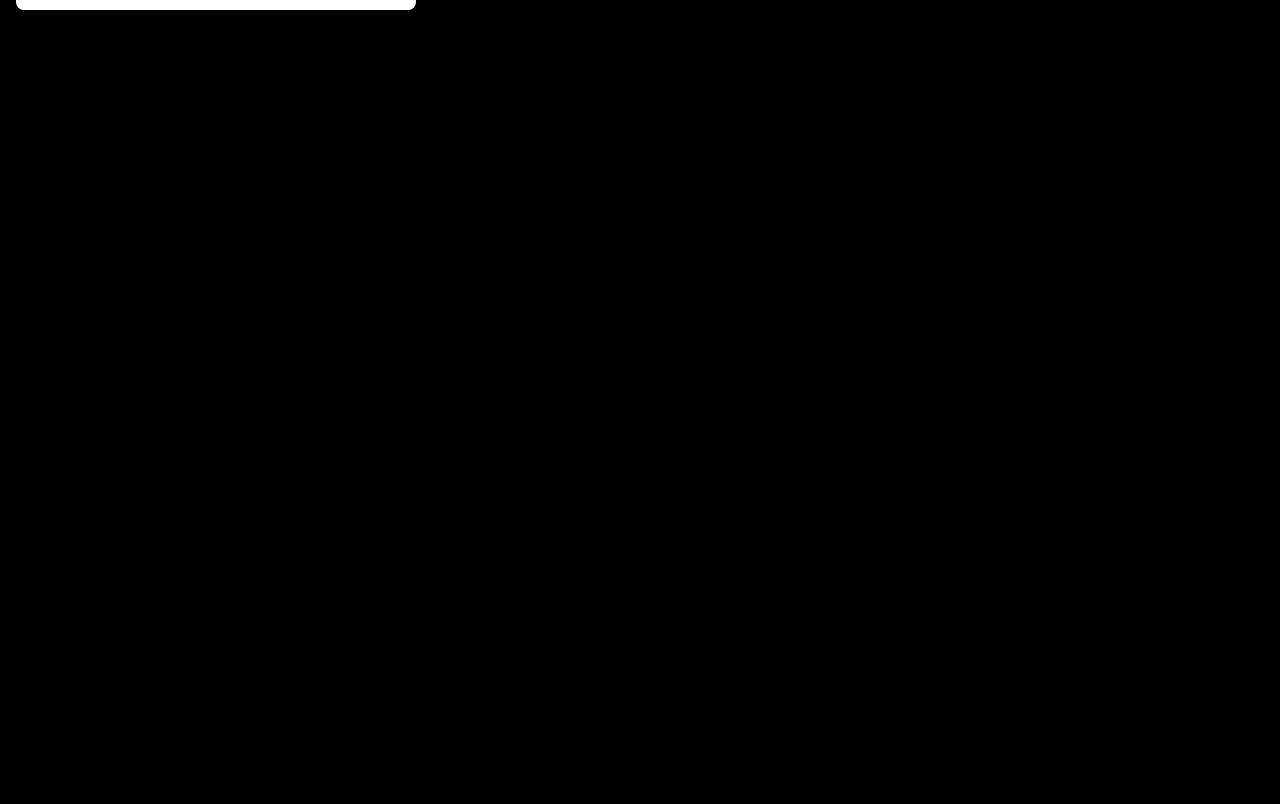
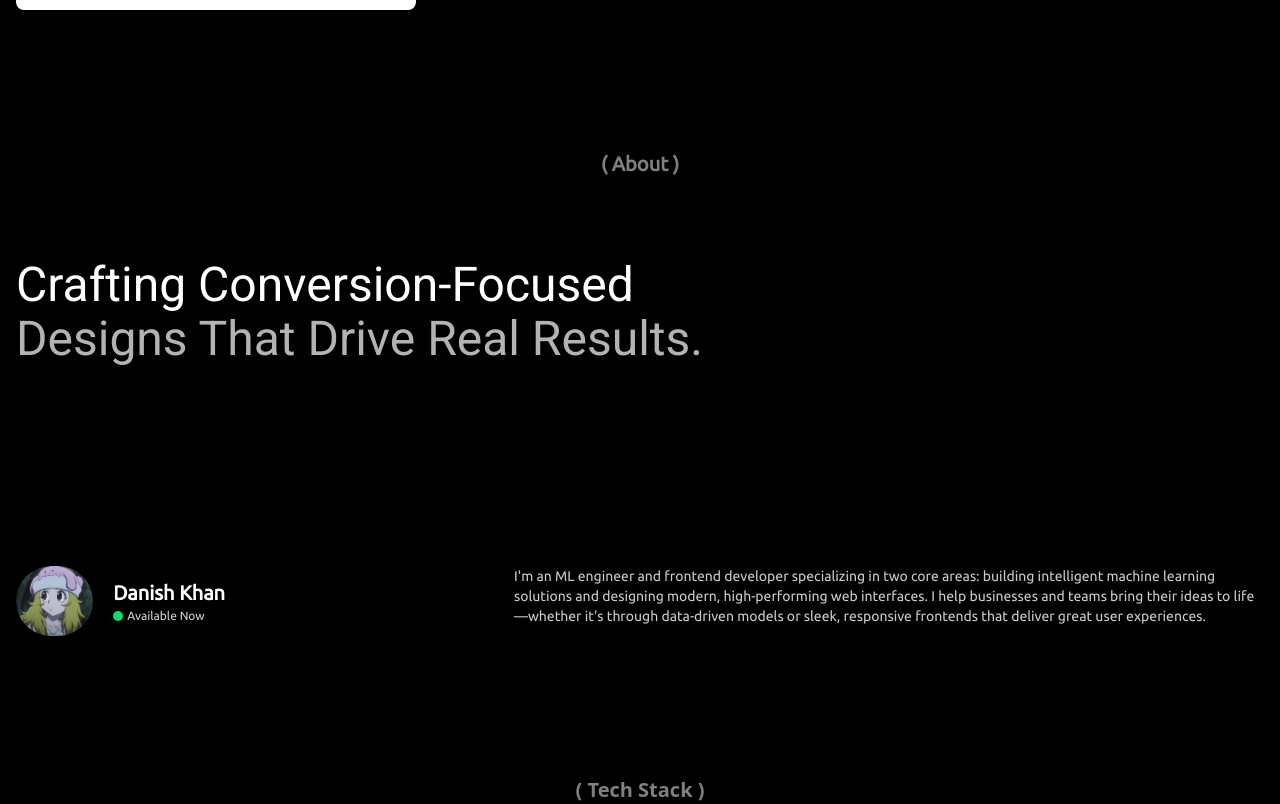
Before and after one commit to danish-khan962/Portfolio, a Next.js app: page / in a window 1280 px wide. Shown: the part 429-1233 px from the top of the page. Before the commit the page ends 800 px from the top, so only its background shows below. Built offline with nearby package versions, Linux system fonts and the light colour scheme.

Commit message:
hero section #2

```diff
--- a/src/app/page.tsx
+++ b/src/app/page.tsx
@@ -1,5 +1,4 @@
 import HomePage from "@/home/HomePage";
-import Image from "next/image";
 
 export default function Home() {
   return (
--- /dev/null
+++ b/src/components/TechStackMarquee.tsx
@@ -0,0 +1,11 @@
+import React from 'react'
+
+const TechStackMarquee = () => {
+  return (
+    <div>
+
+    </div>
+  )
+}
+
+export default TechStackMarquee
--- a/src/home/HomePage.tsx
+++ b/src/home/HomePage.tsx
@@ -2,6 +2,15 @@ import ProfileCard from '@/components/ProfileCard'
 import React from 'react'
 import { Roboto } from 'next/font/google'
 import HeroSocialBar from '@/components/HeroSocialBar'
+import Image from 'next/image'
+import profile_icon from "../../public/profile_icon.jpg"
+import { BsCircleFill } from 'react-icons/bs'
+import { Ubuntu } from 'next/font/google'
+
+const ubuntu = Ubuntu({
+  subsets: ["latin"],
+  weight: ["400"]
+})
 
 
 const roboto = Roboto({
@@ -24,6 +33,36 @@ const HomePage = () => {
         </div>
       </div>
 
+
+      {/* Hero section - 2 */}
+      <div className={`${ubuntu.className} my-[100px] md:my-[140px]`}>
+
+        <h1 className='text-xl text-white/50 font-semibold text-center'>( About )</h1>
+
+        <h1 className={`${roboto.className} text-3xl md:text-4xl lg:text-5xl md:leading-[54px] max-w-[800px] w-[100%] mt-[60px] md:mt-[80px]`}> Crafting Conversion-Focused <span className='text-white/70'> Designs That Drive Real Results. </span> </h1>
+
+        <div className='mt-[100px] md:mt-[200px] flex flex-col md:flex-row justify-between gap-y-14 md:gap-y-0'>
+          <div className='flex flex-row items-center max-w-[400px] w-[100%]'>
+            <Image src={profile_icon} height={1000} width={1000} className='h-[70px] w-auto rounded-full' alt={"profile"}/>
+            <div className='flex flex-col ml-[20px]'>
+                <p className='font-semibold text-[20px]'> Danish Khan </p>
+                <div className='flex flex-row gap-x-1 items-center'>
+                  <BsCircleFill className='text-[10px] text-green-400'/>
+                  <p className='text-xs text-gray-300'> <span className='h-[5px] w-[5px] rounded-full bg-green-500'></span> Available Now </p>
+                </div>
+            </div>
+          </div>
+
+          <p className='text-sm text-white/80 max-w-[750px] w-[100%]'>I'm an ML engineer and frontend developer specializing in two core areas: building intelligent machine learning solutions and designing modern, high-performing web interfaces. I help businesses and teams bring their ideas to life—whether it's through data-driven models or sleek, responsive frontends that deliver great user experiences.</p>
+        </div>
+
+      </div>
+
+      {/*  Tech stack section */}
+      <div>
+        <h1 className='text-xl text-white/50 font-semibold text-center'>( Tech Stack )</h1>
+      </div>
+
     </div>
   )
 }
```
